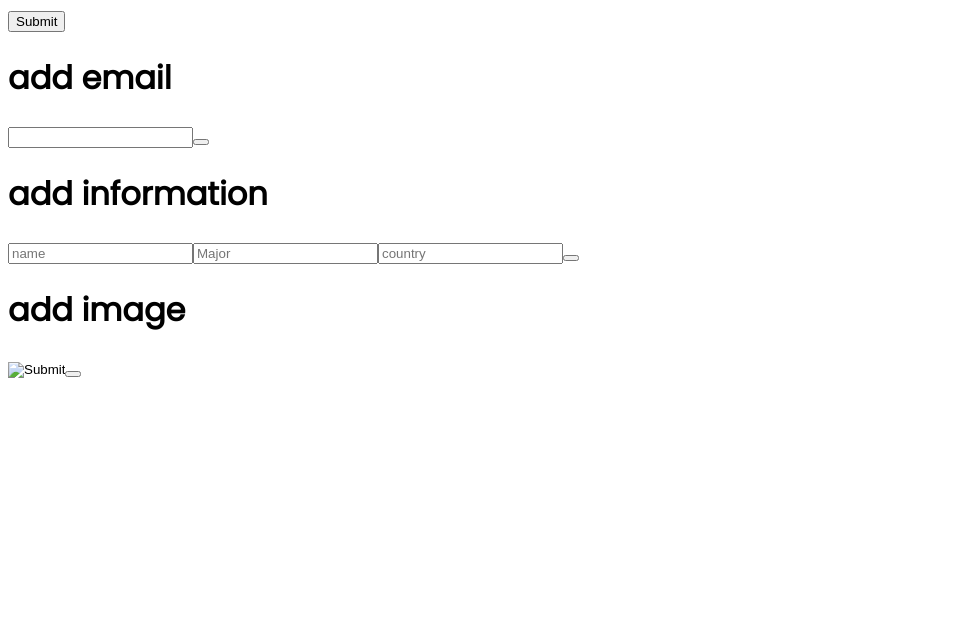
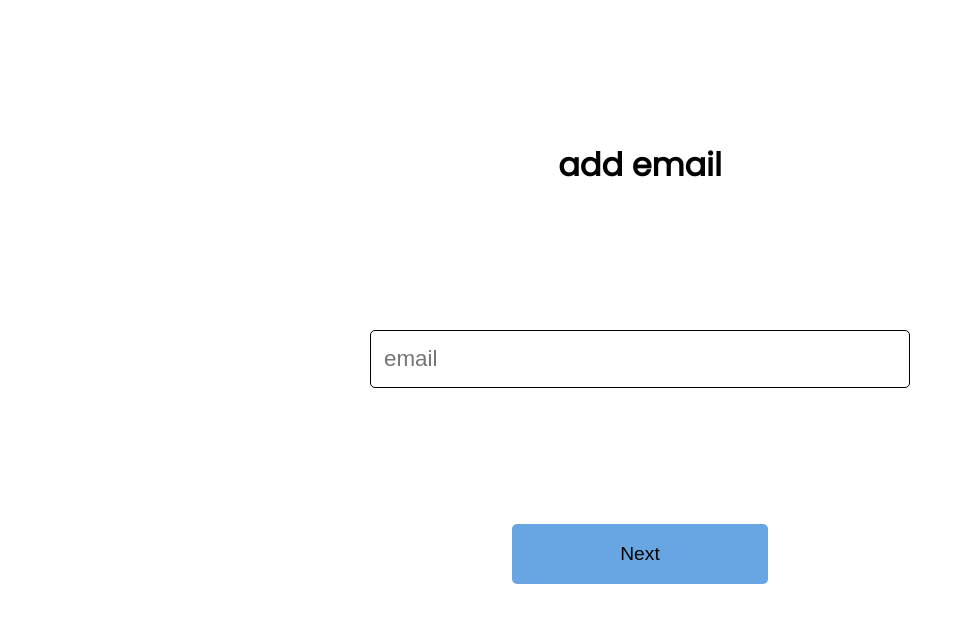
Before and after one commit to Ceaseless04/MapModel, a Next.js app: page /auth in a window 1280 px wide. Shown: the top 622 px of the page, without its empty margins (0-965 px from the left). Built offline with nearby package versions, Linux system fonts and the light colour scheme.

Commit message:
cummulative changes

```diff
--- a/pages/_app.tsx
+++ b/pages/_app.tsx
@@ -1,4 +1,5 @@
 import type { AppProps } from 'next/app'
+
 
 function MyApp({ Component, pageProps }: AppProps) {
   return <Component {...pageProps} />
--- a/pages/auth.tsx
+++ b/pages/auth.tsx
@@ -1,68 +1,163 @@
 // this is the authentication page
 import { getAuth, sendSignInLinkToEmail } from "firebase/auth";
+import React from "react";
 import global from "../styles/Global.module.scss";
+import styles from "../styles/Auth.module.scss";
+import { auth, db } from "../.env/firebase";
+import * as firebase from "firebase/compat/app";
+import data from "../public/Major_Names.json";
+
 const Authentication = () => {
+  let [err, setError] = React.useState({ active: false, code: 0 });
+  let [pageNo, change] = React.useState(1);
+  let [userInformation, addInfo] = React.useState({
+    email: "",
+    name: "",
+    major: "",
+    country: "",
+    city: "",
+    picture: ""
+  });
+
+  function checkEmail(email: string,n:number) {
+    // if email tests pass submit it to firebase
+    // return submitEmail(email,n);
+    change(n)
+  }
+  async function error(code: number) {
+    setError({ active: !err.active, code: code });
+    if (!err.active) {
+      await new Promise((f) => setTimeout(f, 3000));
+      // restore defaults
+      setError({ active: err.active, code: code });
+    }
+  }
+  function submitEmail(email: string,n:number): boolean {
+    // const auth = getAuth(app);
+    auth
+      .sendSignInLinkToEmail(email, actionCodeSettings)
+      .then(() => {
+        // The link was successfully sent. Inform the user.
+        // Save the email locally so you don't need to ask the user for it again
+        // if they open the link on the same device.
+        userInformation.email = email;
+        window.localStorage.setItem("emailForSignIn", email);
+        change(n)
+        return true;
+      })
+      .catch((error) => {
+        const errorCode = error.code;
+        const errorMessage = error.message;
+        console.log(errorCode, errorMessage);
+         error(1);
+      });
+    return false;
+  }
+
+  function getInputVal(name: string) {
+    return (document.getElementById(name) as HTMLInputElement).value;
+  }
+
+  function next(e: any, n: number) {
+    e.preventDefault();
+    console.log(n);
+    switch (n) {
+      case 2:
+        const email = getInputVal("email");
+        //check email then proceed to call below function
+        checkEmail(email,n) ;
+        break;
+      case 3:
+        userInformation.name = getInputVal("name");
+        userInformation.major = getInputVal("major");
+        userInformation.country = getInputVal("country");
+        userInformation.city = getInputVal("city");
+        change(n);
+        break;
+      case 0:
+        addInfo({
+          email:  window.localStorage.getItem("email") || getInputVal("email"),
+          name: getInputVal("name"),
+          major: getInputVal("major"),
+          country: getInputVal("country"),
+          city: getInputVal("city"),
+          picture: ""
+        });
+        console.log(userInformation);
+
+        break;
+      default:
+        change(n);
+        break;
+    }
+  }
+  function back(e: any, n: number) {
+    e.preventDefault();
+    change(n);
+  }
+
+
   return (
     <div className={global.font}>
-      <button onClick={submitEmail}>Submit</button>
+      <form>
         {/* step one: email input */}
-      <div>
+        <div className={pageNo == 1 ? styles.form : global.hidden}>
           <h1>add email</h1>
-        <form>
-          <input type="text"></input>
-          <button type="submit"></button>
-        </form>
+
+          <input
+            type="text"
+            placeholder="email"
+            name="email"
+            id="email"
+          ></input>
+          <div className={styles.bottomBtns} >
+            <button className={`${global.button_primary} ${global.button}`} onClick={(e) => next(e, 2)}> Next </button>
+          </div>
         </div>
         {/* step two: image input */}
-      <div>
+        <div className={pageNo == 2 ? styles.form : global.hidden}>
           <h1>add information</h1>
-        <form>
-        <input type="text" placeholder="name"></input>
-        <input type="text" placeholder="Major"></input>
-        <input type="text" placeholder="country"></input>
-
-
+          <input type="text" placeholder="name" name="name" id="name"></input>
+          <select name="major" id="major">
+            {data["MAIN"].map((val)=><option value={val['Major Name']}>{val["Major Name"]}</option>)}
+        </select>
+          <input type="text" placeholder="city" name="city" id="city"></input>
+          <input
+            type="text"
+            placeholder="country"
+            name="country"
+            id="country"
+          ></input>
           {/* submit everything to firebase on this step */}
-          <button type="submit"></button>
-        </form>
+          <div  className={styles.bottomBtns}>
+            <button className={`${global.button_secondary} ${global.button}`}  onClick={(e) => back(e, 1)}> back </button>
+            <button className={`${global.button_primary} ${global.button}`}  onClick={(e) => next(e, 3)}> Next </button>
+          </div>
         </div>
         {/* step two: image input */}
-       <div>
+        <div className={pageNo === 3 ? styles.form : global.hidden}>
           <h1>add image</h1>
-        <form>
-          <input type="image"></input>
+          <input type="image" name="name" id="name"></input>
           {/* submit everything to firebase on this step */}
-          <button type="submit"></button>
+          <div  className={styles.bottomBtns}>
+            <button className={`${global.button_secondary} ${global.button}`}  onClick={(e) => back(e, 2)}> back </button>
+            <button className={`${global.button_primary} ${global.button}`}  onClick={(e) => next(e, 0)}> Next </button>
+          </div>
+        </div>
       </form>
-      </div>
     </div>
   );
 };
 const actionCodeSettings = {
   // URL you want to redirect back to. The domain (www.example.com) for this
   // URL must be in the authorized domains list in the Firebase Console.
-  url: "http://localhost:3000/",
+  url: "http://localhost:3000/verify/",
   // This must be true.
-  handleCodeInApp: true,
+  handleCodeInApp: true
 };
-function submitEmail() {
-  let email = "kristian120304@gmail.com";
 
-  const auth = getAuth();
-  sendSignInLinkToEmail(auth, email, actionCodeSettings)
-    .then(() => {
-      // The link was successfully sent. Inform the user.
-      // Save the email locally so you don't need to ask the user for it again
-      // if they open the link on the same device.
-      console.log("hello", email);
-      window.localStorage.setItem("emailForSignIn", email);
-      // ...
-    })
-    .catch((error) => {
-      const errorCode = error.code;
-      const errorMessage = error.message;
-      // ...
-    });
+function submitToFireBase() {
+  console.log("submitting to firebase");
 }
 
 export default Authentication;
--- /dev/null
+++ b/styles/Auth.module.scss
@@ -0,0 +1,36 @@
+.form {
+  display: flex;
+  flex-direction: column;
+  justify-content: space-between;
+  height: 60vh;
+  align-items: center;
+  margin-top: 15vh;
+}
+.form input{
+    height: 40px;
+    width: 40vw;
+    font-size: 1.4em;
+    padding: 8px 1vw;
+    border: 1px solid black;
+    color: black;
+    border-radius: 5px;
+}
+.form select {
+    height: 60px;
+    width: 42vw;
+  font-size: 1.4em;
+  padding: 8px 1vw;
+  border: 1px solid black;
+  color: black;
+  border-radius: 5px;
+}
+.form select *{
+    width: 42vw
+
+}
+.bottomBtns {
+  display: flex;
+  width: 90vw;
+  justify-content: space-evenly;
+  margin: 2vh 5vw;
+}
--- a/styles/Error.module.scss
+++ b/styles/Error.module.scss
@@ -16,7 +16,6 @@
 .hidden{
     /* display: none; */
     bottom: -20vh;
-
     transition-duration: 2s;
     transition-property: bottom;
 }
--- a/styles/Global.module.scss
+++ b/styles/Global.module.scss
@@ -18,5 +18,27 @@
 
 .font {
     font-family: Poppins, sans-serif;
+}
+
+.hidden{
+  display: none;
+}
+.button{
+  height: 60px;
+    width: 20vw;
+    font-size: 1.2em;
+    border-radius: 5px;
+    border: 0px;
+    &_primary{
+      background: #68a6e3;
+    color: black;
+    }
+    &_secondary{
+      background: #0e0e0e;
+      color: white;
+    }
+    &hover{
+      cursor: pointer;
+    }
 
 }
--- a/styles/Side.module.scss
+++ b/styles/Side.module.scss
@@ -1,3 +1,3 @@
-container{
-
+.container{
+     width: 30vw
 }
```
Also changed, not shown: models/userInformation.tsx (added, +9 -0 lines), pages/index.tsx (+14 -2 lines), pages/verify.tsx (added, +54 -0 lines), 2 other files (tests, documents, lock files or other folders). Lines whose indentation alone changed are shown as unchanged.
